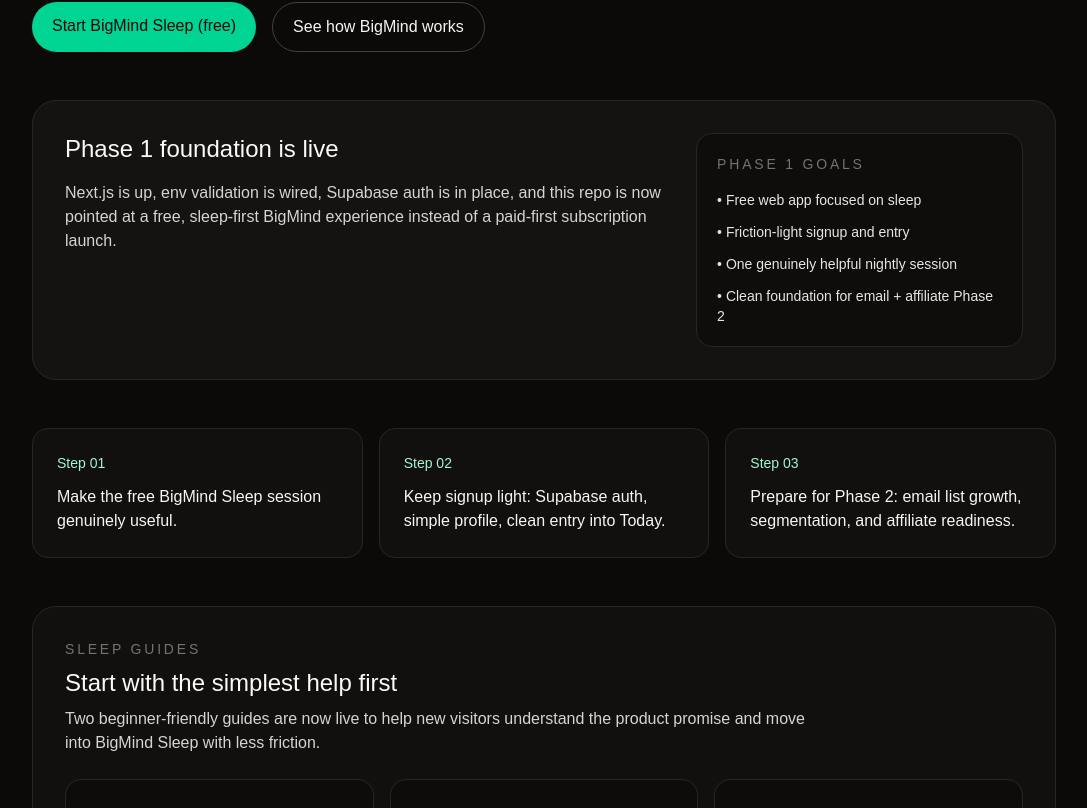
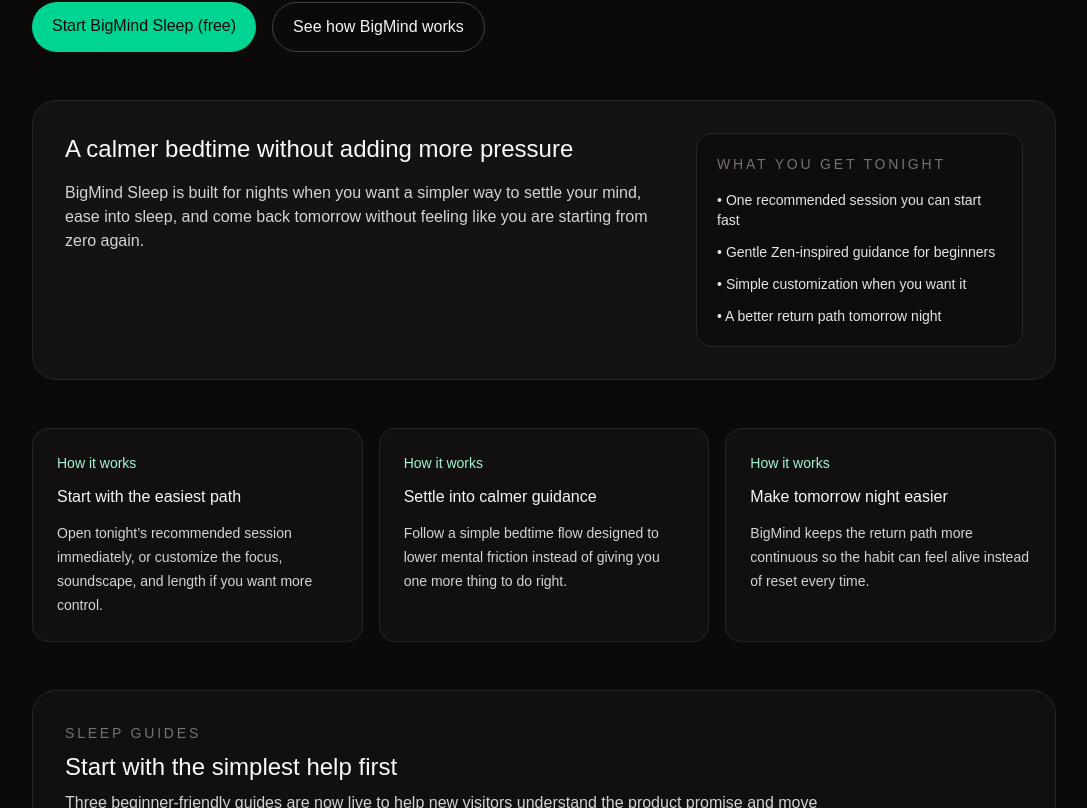
Before and after one commit to basho-kbm/bigmind, a Next.js app: page / in a window 1280 px wide. Shown: the part 392-1200 px from the top of the page, without its empty margins (96-1183 px from the left). Built offline with nearby package versions, Linux system fonts and the light colour scheme.

Commit message:
Remove internal launch copy from homepage

```diff
--- a/src/app/(marketing)/page.tsx
+++ b/src/app/(marketing)/page.tsx
@@ -2,10 +2,19 @@
 
 import { appConfig } from "@/lib/config";
 
-const launchChecklist = [
-  "Make the free BigMind Sleep session genuinely useful.",
-  "Keep signup light: Supabase auth, simple profile, clean entry into Today.",
-  "Prepare for Phase 2: email list growth, segmentation, and affiliate readiness.",
+const howItWorks = [
+  {
+    title: "Start with the easiest path",
+    description: "Open tonight’s recommended session immediately, or customize the focus, soundscape, and length if you want more control.",
+  },
+  {
+    title: "Settle into calmer guidance",
+    description: "Follow a simple bedtime flow designed to lower mental friction instead of giving you one more thing to do right.",
+  },
+  {
+    title: "Make tomorrow night easier",
+    description: "BigMind keeps the return path more continuous so the habit can feel alive instead of reset every time.",
+  },
 ];
 
 const sleepGuides = [
@@ -63,44 +72,33 @@
 
         <section className="grid gap-6 rounded-3xl border border-stone-800 bg-stone-900/60 p-8 md:grid-cols-[1.3fr_0.7fr]">
           <div className="space-y-4">
-            <h2 className="text-2xl font-medium">Phase 1 foundation is live</h2>
+            <h2 className="text-2xl font-medium">A calmer bedtime without adding more pressure</h2>
             <p className="text-stone-300">
-              Next.js is up, env validation is wired, Supabase auth is in place, and this repo is
-              now pointed at a free, sleep-first BigMind experience instead of a paid-first
-              subscription launch.
+              BigMind Sleep is built for nights when you want a simpler way to settle your mind,
+              ease into sleep, and come back tomorrow without feeling like you are starting from
+              zero again.
             </p>
           </div>
           <div className="rounded-2xl border border-stone-800 bg-stone-950/70 p-5">
-            <p className="text-sm uppercase tracking-[0.2em] text-stone-500">Phase 1 goals</p>
+            <p className="text-sm uppercase tracking-[0.2em] text-stone-500">What you get tonight</p>
             <ul className="mt-4 space-y-3 text-sm text-stone-200">
-              <li>
-
-                &bull; Free web app focused on sleep
-              </li>
-              <li>
-
-                &bull; Friction-light signup and entry
-              </li>
-              <li>
-
-                &bull; One genuinely helpful nightly session
-              </li>
-              <li>
-
-                &bull; Clean foundation for email + affiliate Phase 2
-              </li>
+              <li>&bull; One recommended session you can start fast</li>
+              <li>&bull; Gentle Zen-inspired guidance for beginners</li>
+              <li>&bull; Simple customization when you want it</li>
+              <li>&bull; A better return path tomorrow night</li>
             </ul>
           </div>
         </section>
 
         <section className="grid gap-4 md:grid-cols-3">
-          {launchChecklist.map((item, index) => (
+          {howItWorks.map((item) => (
             <div
-              key={item}
+              key={item.title}
               className="rounded-2xl border border-stone-800 bg-stone-900/40 p-6"
             >
-              <p className="text-sm text-emerald-200">Step 0{index + 1}</p>
-              <p className="mt-3 text-base text-stone-100">{item}</p>
+              <p className="text-sm text-emerald-200">How it works</p>
+              <p className="mt-3 text-base font-medium text-stone-100">{item.title}</p>
+              <p className="mt-3 text-sm leading-6 text-stone-300">{item.description}</p>
             </div>
           ))}
         </section>
@@ -110,7 +108,7 @@
             <p className="text-sm uppercase tracking-[0.2em] text-stone-500">Sleep guides</p>
             <h2 className="text-2xl font-medium">Start with the simplest help first</h2>
             <p className="max-w-3xl text-stone-300">
-              Two beginner-friendly guides are now live to help new visitors understand the
+              Three beginner-friendly guides are now live to help new visitors understand the
               product promise and move into BigMind Sleep with less friction.
             </p>
           </div>
```
